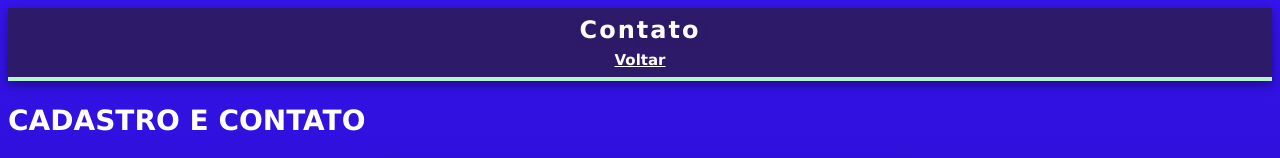
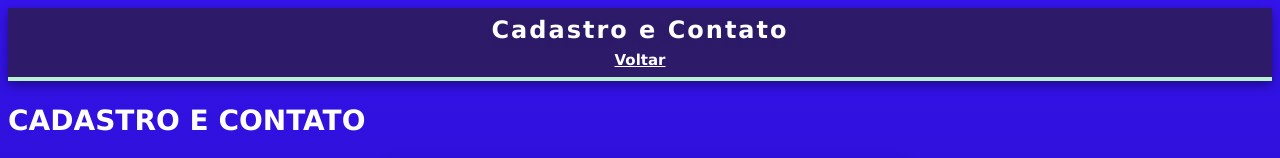
Before and after one commit to Cosmio13/PDex.github.io, a plain HTML site: page contato.html in a window 1280 px wide. Shown: the top 158 px of the page. Drawn offline with Linux system fonts and the light colour scheme.

Commit message:
Update contact form and header structure

```diff
--- a/contato.html
+++ b/contato.html
@@ -17,7 +17,7 @@
 <body>
 
       <header id="cabecalho">
-    <h1 id="topo">Contato</h1>
+    <h1 id="topo">Cadastro e Contato</h1>
     <nav>
       <a href="index.html">Voltar</a>
     </nav>
```
